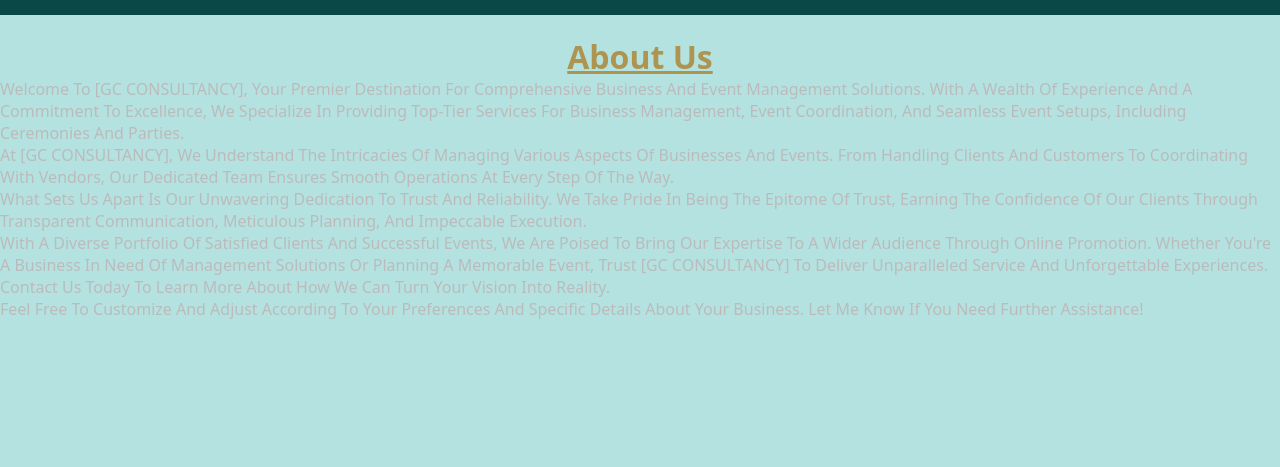
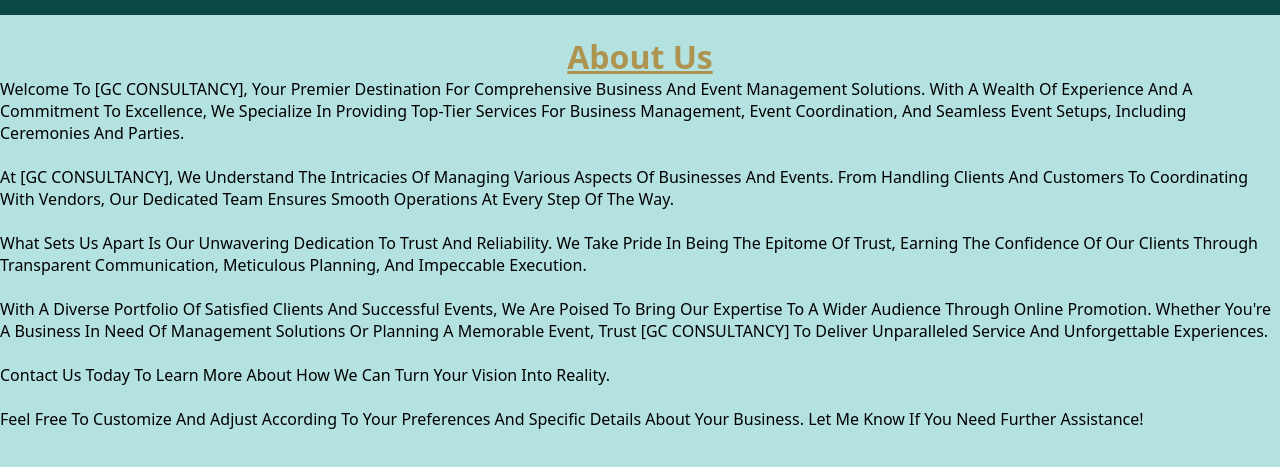
Before and after one commit to biplabnaskar/Gc_cons, a plain HTML site: page aboutus.html in a window 1280 px wide. Shown: the part 65-532 px from the top of the page. Drawn offline with Linux system fonts and the light colour scheme.

Commit message:
changes in about section

```diff
--- a/aboutus.html
+++ b/aboutus.html
@@ -33,49 +33,42 @@
       <h1 style="color: #ad9551; text-align: center; padding-top: 20px">
         <b><u>About Us</u></b>
       </h1>
+    </div>
     <div class="about_gc_content">
-        <p>
-          Welcome to [GC CONSULTANCY], your premier destination for
-          comprehensive business and event management solutions. With a wealth
-          of experience and a commitment to excellence, we specialize in
-          providing top-tier services for business management, event
-          coordination, and seamless event setups, including ceremonies and
-          parties.
-        </p>
+      <p style="color: black; font-weight: 400">
+        Welcome to [GC CONSULTANCY], your premier destination for comprehensive
+        business and event management solutions. With a wealth of experience and
+        a commitment to excellence, we specialize in providing top-tier services
+        for business management, event coordination, and seamless event setups,
+        including ceremonies and parties.<br /><br />
 
-        <p>
         At [GC CONSULTANCY], we understand the intricacies of managing various
-          aspects of businesses and events. From handling clients and customers
-          to coordinating with vendors, our dedicated team ensures smooth
-          operations at every step of the way.
-        </p>
+        aspects of businesses and events. From handling clients and customers to
+        coordinating with vendors, our dedicated team ensures smooth operations
+        at every step of the way. <br />
+        <br />
 
-        <p>
         What sets us apart is our unwavering dedication to trust and
         reliability. We take pride in being the epitome of trust, earning the
-          confidence of our clients through transparent communication,
-          meticulous planning, and impeccable execution.
-        </p>
+        confidence of our clients through transparent communication, meticulous
+        planning, and impeccable execution. <br />
+        <br />
 
-        <p>
-          With a diverse portfolio of satisfied clients and successful events,
-          we are poised to bring our expertise to a wider audience through
-          online promotion. Whether you're a business in need of management
-          solutions or planning a memorable event, trust [GC CONSULTANCY] to
-          deliver unparalleled service and unforgettable experiences.
-        </p>
+        With a diverse portfolio of satisfied clients and successful events, we
+        are poised to bring our expertise to a wider audience through online
+        promotion. Whether you're a business in need of management solutions or
+        planning a memorable event, trust [GC CONSULTANCY] to deliver
+        unparalleled service and unforgettable experiences. <br />
+        <br />
 
-        <p>
         Contact us today to learn more about how we can turn your vision into
-          reality.
-        </p>
+        reality. <br />
+        <br />
 
-        <p>
         Feel free to customize and adjust according to your preferences and
         specific details about your business. Let me know if you need further
         assistance!
       </p>
-      </div>
     </div>
     <!-- this is navbar script -->
     <script>
```
Also changed, not shown: style.css (line endings or trailing spaces). Lines whose indentation alone changed are shown as unchanged.
